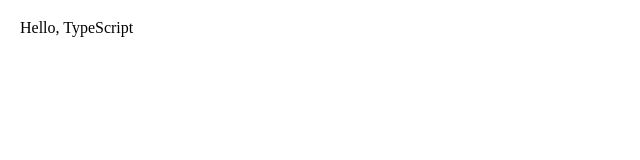
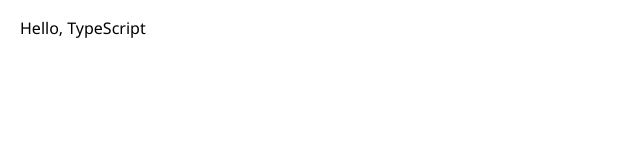
Before and after one commit to yoophi/next-todo, a Next.js app: page / in a window 1280 px wide. Shown: the top 160 px of the page, without its empty margins (0-640 px from the left). Built offline with nearby package versions, Linux system fonts and the light colour scheme.

Commit message:
💄 NEW: apply Noto Sans and Noto Sans KR fonts

```diff
--- a/pages/_document.tsx
+++ b/pages/_document.tsx
@@ -1,4 +1,11 @@
-import Document from "next/document";
+import Document, {
+  DocumentContxt,
+  Head,
+  Html,
+  Main,
+  NextScript,
+} from "next/document";
+
 import { ServerStyleSheet } from "styled-components";
 
 export default class MyDocument extends Document {
@@ -27,4 +34,25 @@
       sheet.seal();
     }
   }
+
+  render() {
+    return (
+      <Html>
+        <Head>
+          <link
+            href="https://fonts.googleapis.com/css?family=Noto+Sans:400,700&display=swap"
+            rel="stylesheet"
+          />
+          <link
+            href="https://fonts.googleapis.com/css?family=Noto+Sans+KR:400,700&display=swap&subset=korean"
+            rel="stylesheet"
+          />
+        </Head>
+        <body>
+          <Main />
+          <NextScript />
+        </body>
+      </Html>
+    );
+  }
 }
--- a/styles/GlobalStyle.ts
+++ b/styles/GlobalStyle.ts
@@ -1,11 +1,21 @@
-import { createGlobalStyle } from "styled-components";
+import { createGlobalStyle, css } from "styled-components";
+
 import reset from "styled-reset";
 
-const GlobalStyle = createGlobalStyle`
+const globalStyle = css`
   ${reset}
+
   * {
-      box-sizing: border-box;
+    box-sizing: border-box;
+  }
+
+  body {
+    font-family: Noto Sans, Noto Sans KR;
   }
 `;
 
+const GlobalStyle = createGlobalStyle`
+  ${globalStyle}
+`;
+
 export default GlobalStyle;
```
